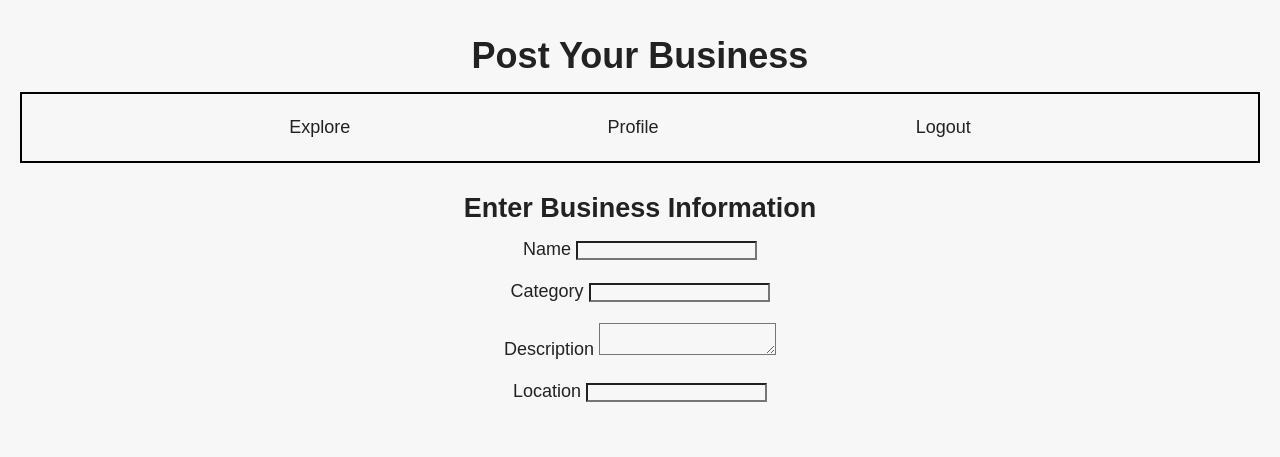
After one commit to KingBobSkibidi/FBLC-business-project, a Flask app: page /post-business in a window 1280 px wide. The commit adds this page. Shown: the top 457 px of the page. Run offline with Flask 3, Linux system fonts and the light colour scheme; the visitor is signed in with stand-in values (Sample User, id 1); data that the repository does not hold is empty; some libraries are stand-ins or nearby versions.

Commit message:
Jan 11: profile page basics + post business page + login_required decorator + logout function + navbar change + style edits
- basic profile page outline, with account info, business if you have a business and link to post business if not, placeholders for user's saved businesses and reviews
- added login required decorator that checks if logged in for required pages/functions
- added business database
- added post business html page and flask route for users to upload their business
- added logout function
- edited navbar, if logged in you have profile and logout, if not you have login and register
- increased <a> and <p> styling line height
- edited login and register buttons with inline style on html page to have no margin top
- removed raw error message with actual error, replaced with safe user-friendly message
- commented everything newly added in app.py
- note last commit before this stating "Jan 1" in summary line is actually Jan 10

```diff
--- a/app.py
+++ b/app.py
@@ -1,18 +1,104 @@
 from flask import Flask, render_template, request, redirect, url_for, session
 from werkzeug.security import generate_password_hash, check_password_hash
 from db import get_db_connection
+from functools import wraps
 
 app = Flask(__name__)
 app.secret_key = "dev-secret-key"
 
+#login_required decorator
+def login_required(f): #f is placeholder for original function
+    @wraps(f) #@wraps copies original meta data
+    def decorated_function(): #wrapper
+
+        #check if user not logged in
+        if "user_id" not in session:
+            return redirect(url_for("login"))
+
+        return f() #call original function if logged in
+
+    return decorated_function #return the wrapped function to replace original
+
+#Explore page/function
 @app.route("/")
 def index():
     return render_template("index.html")
 
+#profile page/function
 @app.route("/profile")
+@login_required
 def profile():
-    return render_template("profile.html")
+    #initialize
+    user_id = session["user_id"]
 
+    conn = get_db_connection()
+    cur = conn.cursor()
+
+    #get user's info
+    cur.execute("SELECT username, email FROM users WHERE id = %s", (user_id,))
+    user = cur.fetchone()
+
+    #get user's business if it exists
+    cur.execute("SELECT * FROM businesses WHERE owner_id = %s", (user_id,))
+    user_business = cur.fetchone()
+
+    cur.close()
+    conn.close()
+
+    return render_template("profile.html", user=user, user_business=user_business)
+
+#post business page/function
+@app.route("/post-business", methods=["GET", "POST"])
+@login_required
+def post_business():
+    #initialize
+    user_id = session["user_id"]
+
+    conn = get_db_connection()
+    cur = conn.cursor()
+
+    #check if user already has a business
+    cur.execute("SELECT * FROM businesses WHERE owner_id = %s", (user_id,))
+    existing = cur.fetchone()
+
+    if existing: #if they already have a business
+        cur.close()
+        conn.close()
+        return "You have already posted a business. Only one allowed per user."
+
+    if request.method == "POST":
+        #get form data
+        name = request.form["name"].strip()
+        category = request.form["category"].strip()
+        description = request.form["description"].strip()
+        location = request.form["location"].strip()
+
+        try:
+            # Insert into database
+            cur.execute(
+                "INSERT INTO businesses (owner_id, name, category, description, location) VALUES (%s, %s, %s, %s, %s)",
+                (user_id, name, category, description, location)
+            )
+            conn.commit()
+
+        except Exception as e:
+            conn.rollback()
+            cur.close()
+            conn.close()
+            return "Failed to post business. Please try again later."
+
+        #close cursor and database
+        cur.close()
+        conn.close()
+
+        return redirect(url_for("profile")) #after posting, go back to profile
+
+    #if GET request, just show the form
+    cur.close()
+    conn.close()
+    return render_template("post_business.html")
+
+#login page/function
 @app.route("/login", methods=["GET", "POST"])
 def login():
     if request.method=="POST":
@@ -38,12 +124,19 @@ def login():
         if user and check_password_hash(user["password_hash"], password):
             session["user_id"] = user["id"]
             session["username"] = user["username"]
-            return redirect(url_for("profile"))
+            return redirect(url_for("index"))
 
         return "Invalid email or password" #incorrect login
 
     return render_template("login.html") #display login page when called
 
+#logout function
+@app.route("/logout")
+def logout():
+    session.clear()
+    return redirect(url_for("index"))
+
+#register page/function
 @app.route("/register", methods=["GET", "POST"])
 def register():
     if request.method == "POST":
@@ -67,7 +160,7 @@ def register():
 
         except Exception as e: #if failed database rollback and return reason
             conn.rollback()
-            return f"Registration failed: {e}"
+            return "Registration failed. Email may already be in use."
 
         finally: #close cursor and database
             cur.close()
@@ -77,5 +170,6 @@ def register():
 
     return render_template("register.html") #display register page when called
 
+#test
 if __name__ == "__main__":
     app.run(debug=True)
--- a/static/css/style.css
+++ b/static/css/style.css
@@ -10,6 +10,10 @@
 body {
     font-size: 18px;
     padding: 20px;
+}
+
+a, p {
+    line-height: 150%;
 }
 
 .center_text {
--- /dev/null
+++ b/templates/post_business.html
@@ -0,0 +1,44 @@
+<!DOCTYPE html>
+<html lang="en">
+
+<head>
+    <meta charset="UTF-8">
+    <title> Your Business | Locally </title>
+    <link rel="stylesheet" href="{{ url_for('static', filename='css/style.css') }}">
+</head>
+
+<body>
+    <h1 class="center_text">Post Your Business</h1>
+
+    <div class="navbar">
+        <a href="{{ url_for('index') }}"> Explore </a>
+
+        {% if session.get("user_id") %}
+            <a href="{{ url_for('profile') }}">Profile</a>
+            <a href="{{ url_for('logout') }}">Logout</a>
+        {% else %}
+            <a href="{{ url_for('login') }}">Login</a>
+            <a href="{{ url_for('register') }}">Register</a>
+        {% endif %}
+    </div>
+
+    <h2 class="center_text">Enter Business Information</h2>
+
+    <div class="center_text">
+        <form method="POST">
+            <label for="name">Name</label>
+            <input type="text" name="name" id="name" required><br><br>
+
+            <label for="category">Category</label>
+            <input type="text" name="category" id="category" required><br><br>
+
+            <label for="description">Description</label>
+            <textarea name="description" id="description" required></textarea><br><br>
+
+            <label for="location">Location</label>
+            <input type="text" name="location" id="location" required><br><br>
+        </form>
+    </div>
+</body>
+
+</html>
```
Also changed, not shown: templates/index.html (+9 -4 lines), templates/login.html (+10 -5 lines), templates/profile.html (+44 -7 lines), templates/register.html (+10 -5 lines).
